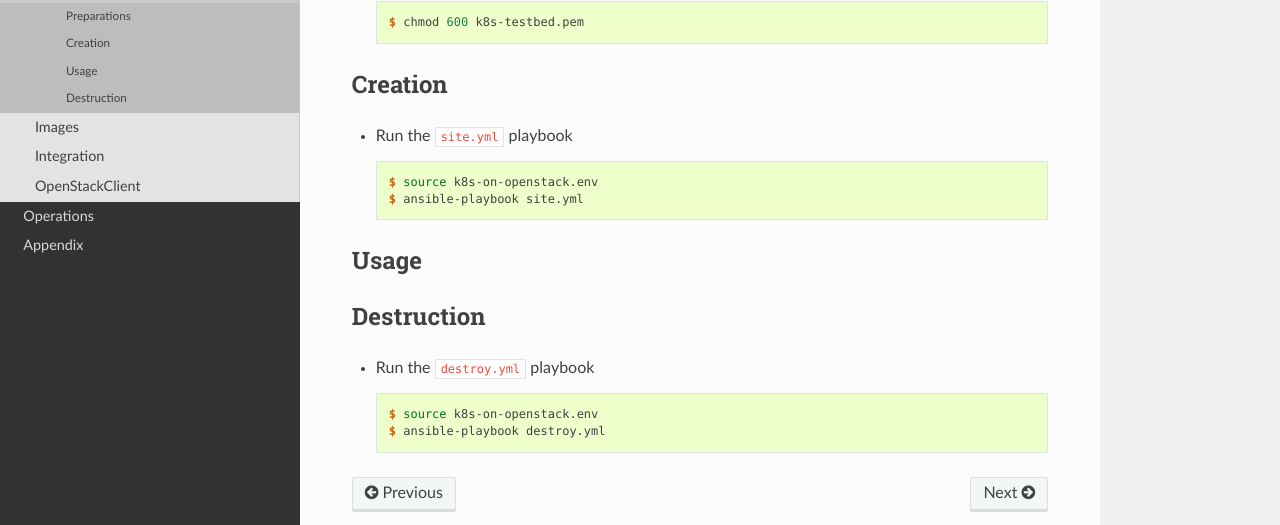
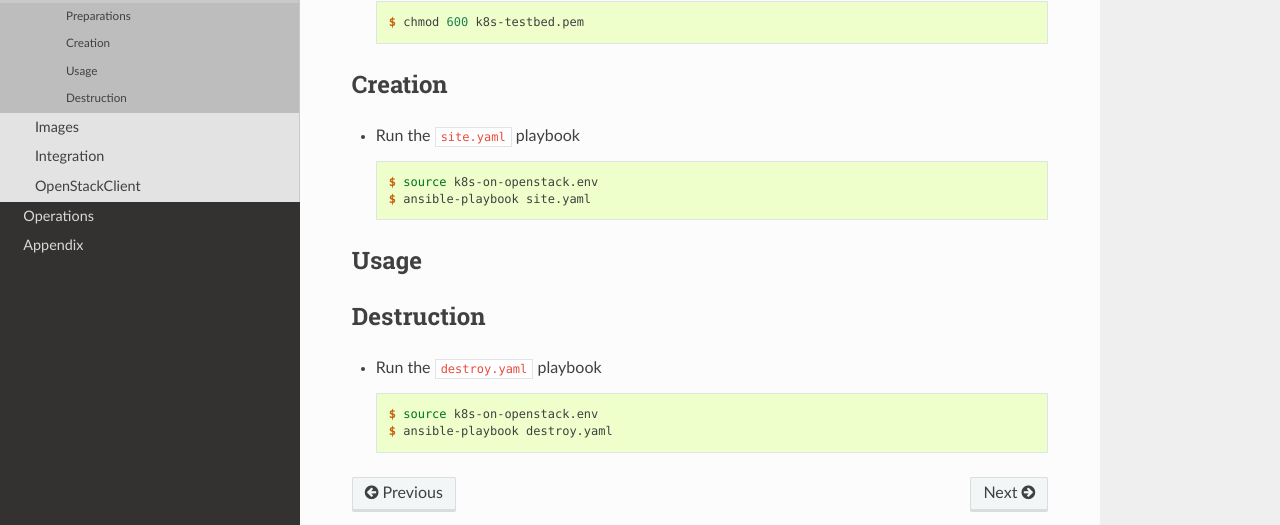
Before and after one commit to betacloud/documentation, a Sphinx documentation site: the page built from source/end-user/frameworks/infraly-k8s-on-openstack.rst, in a window 1280 px wide and 900 px high, scrolled down 675 px. Shown: the part 277-802 px from the top of the window. Built offline with Sphinx 7.4.7 and the Read the Docs theme 2.0.0, drawn with Linux system fonts in a browser that asks for light colours; pages that are not in the unit, such as notebooks, are missing from menus.

Commit message:
infraly-k8s-on-openstack: fix some nits

```diff
--- a/source/end-user/frameworks/infraly-k8s-on-openstack.rst
+++ b/source/end-user/frameworks/infraly-k8s-on-openstack.rst
@@ -54,12 +54,12 @@ Preparations
 Creation
 ========
 
-* Run the ``site.yml`` playbook
+* Run the ``site.yaml`` playbook
 
   .. code-block:: console
 
      $ source k8s-on-openstack.env
-     $ ansible-playbook site.yml
+     $ ansible-playbook site.yaml
 
 Usage
 =====
@@ -67,9 +67,9 @@ Usage
 Destruction
 ===========
 
-* Run the ``destroy.yml`` playbook
+* Run the ``destroy.yaml`` playbook
 
   .. code-block:: console
 
      $ source k8s-on-openstack.env
-     $ ansible-playbook destroy.yml
+     $ ansible-playbook destroy.yaml
```
